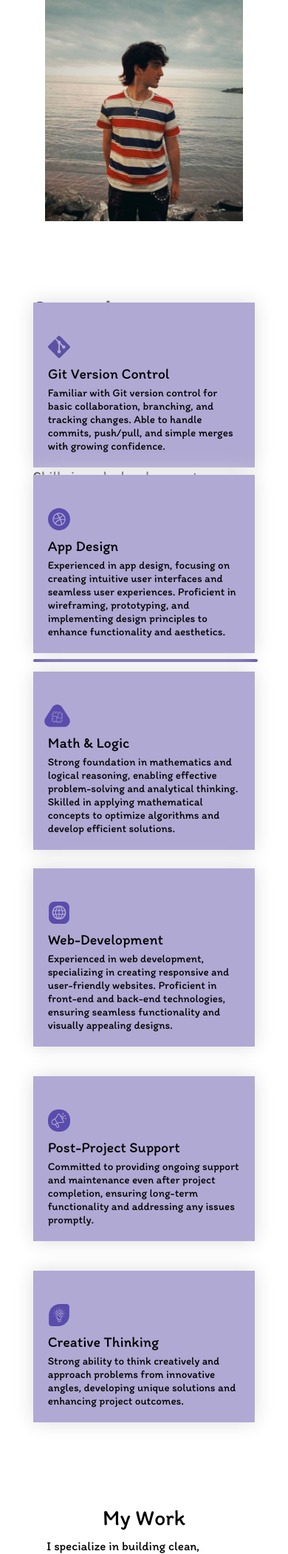
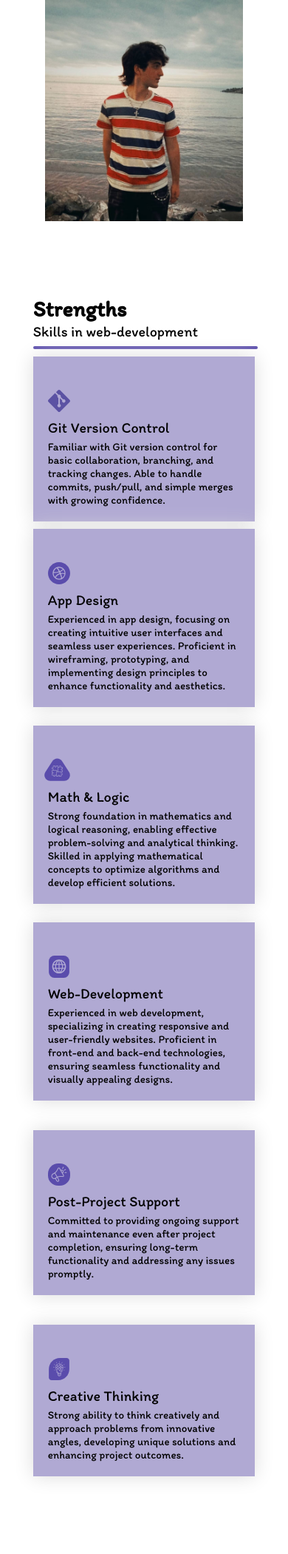
Before and after one commit to sabuka-dumbo/Portfolio-1, a Django app: page / in a window 390 px wide. Shown: the part 475-2576 px from the top of the page at 74% size. Run offline with Django 5.2, Linux system fonts and the light colour scheme.

Commit message:
Jan 31, 2026, 4:48 PM

```diff
--- a/Portfolio/SabaDumbadze/static/css/styles.css
+++ b/Portfolio/SabaDumbadze/static/css/styles.css
@@ -956,42 +956,42 @@
 
     #sd1 {
         grid-column: 2;
-        grid-row: 1;
+        grid-row: 5;
         height: max-content;
         padding-bottom: 10px;
     }
 
     #sd2 {
         grid-column: 2;
-        grid-row: 2;
+        grid-row: 6;
         height: max-content;
         padding-bottom: 10px;
     }
 
     #sd3 {
         grid-column: 2;
-        grid-row: 3;
+        grid-row: 7;
         height: max-content;
         padding-bottom: 10px;
     }
 
     #sd4 {
         grid-column: 2;
-        grid-row: 4;
+        grid-row: 8;
         height: max-content;
         padding-bottom: 10px;
     }
 
     #sd5 {
         grid-column: 2;
-        grid-row: 5;
+        grid-row: 9;
         height: max-content;
         padding-bottom: 10px;
     }
 
     #sd6 {
         grid-column: 2;
-        grid-row: 6;
+        grid-row: 10;
         height: max-content;
         padding-bottom: 10px;
     }
```
